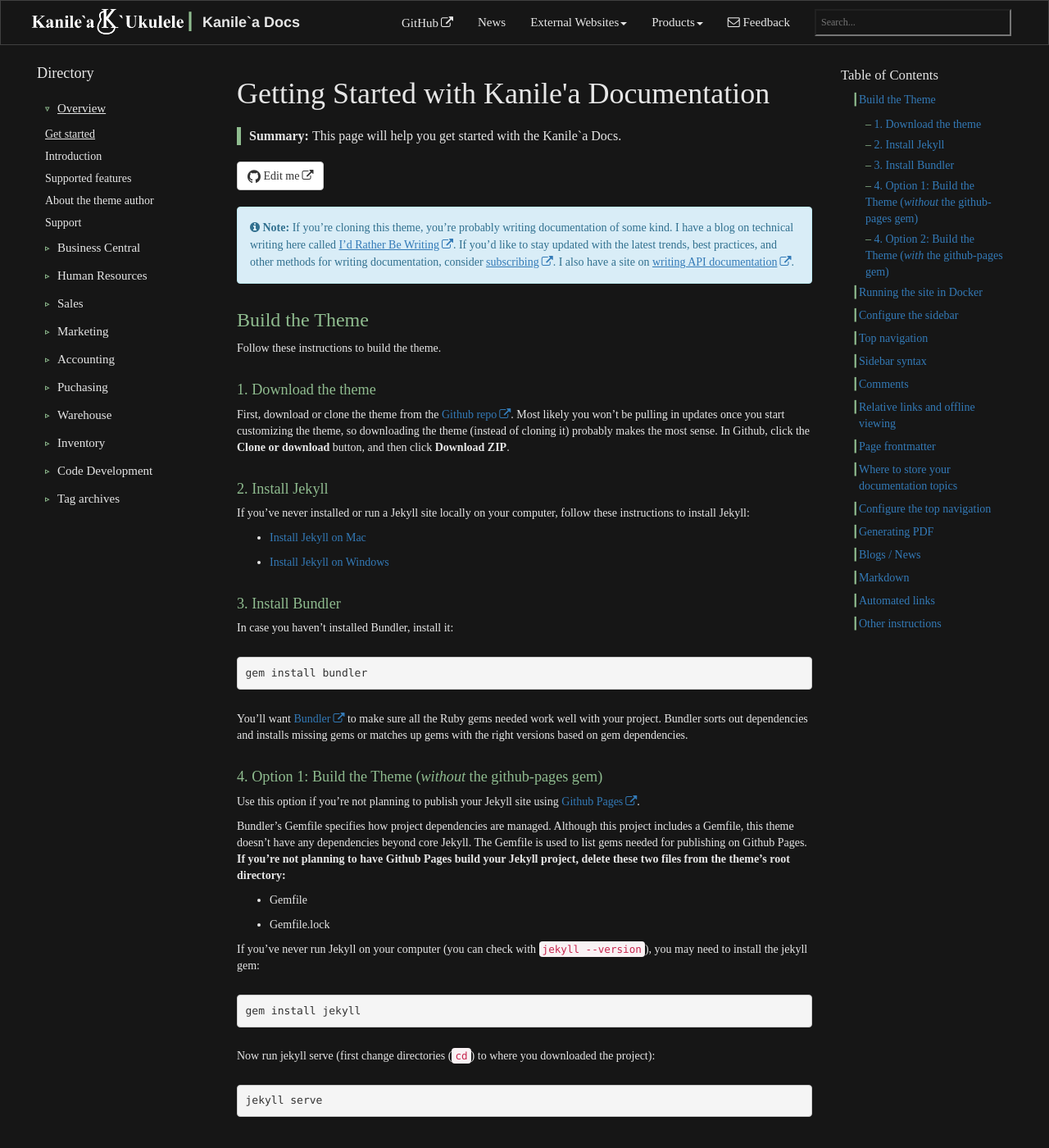
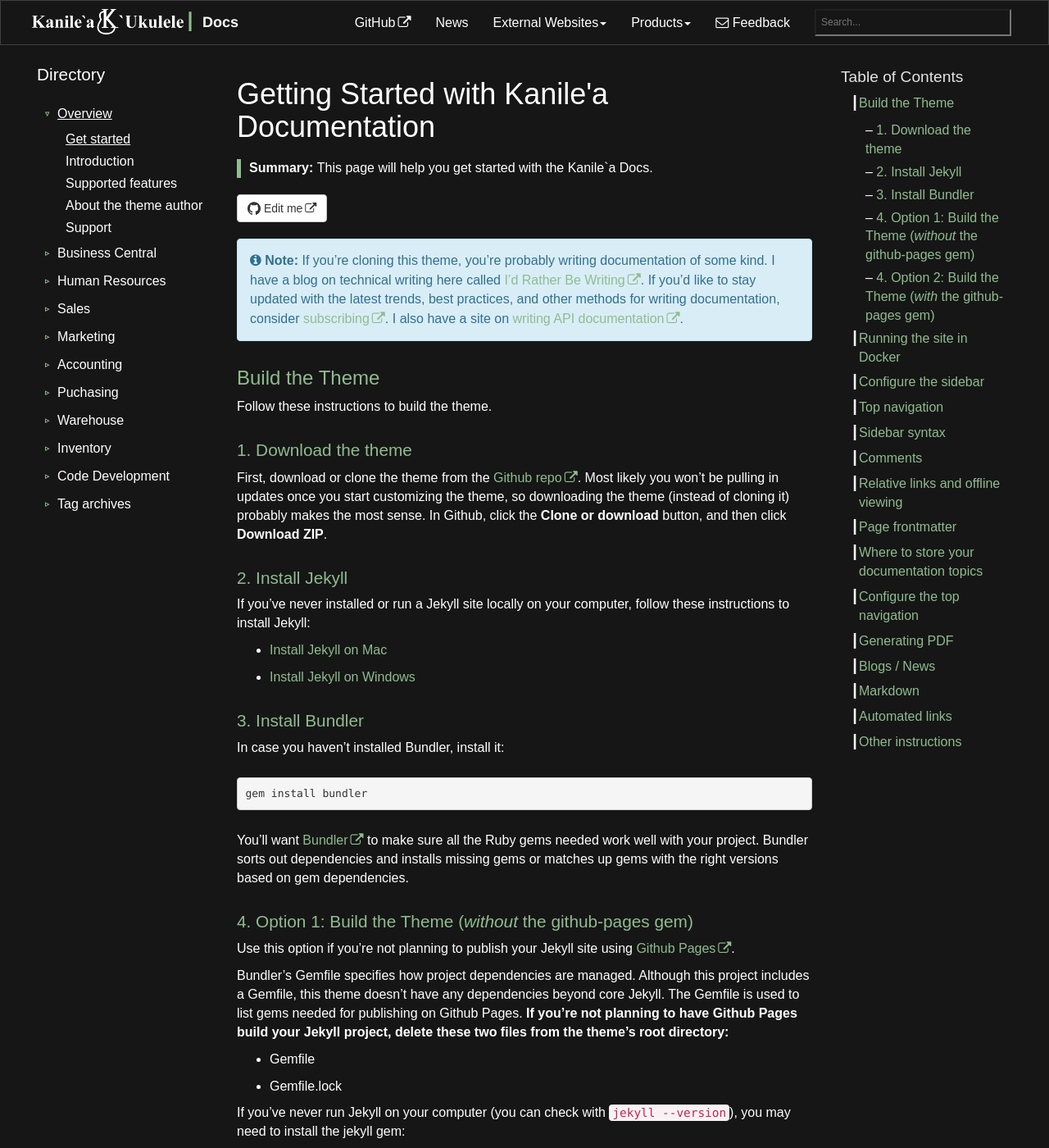
Before and after one commit to iokepasouza/KanileaDocs, a Jekyll site: the page built from index.md, in a window 1280 px wide and 1400 px high. Shown: the whole window at 82% size. Built offline with Jekyll 4.4.1, drawn with Linux system fonts in a browser that asks for light colours; comment, search, counter and statistics services are not loaded.

Commit message:
content update

```diff
--- a/_config.yml
+++ b/_config.yml
@@ -3,10 +3,10 @@
 output: web
 # this property is useful for conditional filtering of content that is separate from the PDF.
 
-topnav_title: Kanile`a Docs
+topnav_title: Docs
 # this appears on the top navigation bar next to the home button
 
-site_title: Kanile`a Docs
+site_title: Docs
 # this appears in the html browser tab for the site title (seen mostly by search engines, not users)
 
 company_name: Kanile`a 'Ukulele
--- a/css/customstyles.css
+++ b/css/customstyles.css
@@ -129,7 +129,7 @@
 table {
     max-width: 90%;
     margin-bottom: 20px;
-    border: 1px solid #e6e6e6;
+    border: 1px solid #ffffff;
 }
 
 table > thead > tr > th,
@@ -148,7 +148,7 @@
     border-bottom: 2px solid #161616;
     text-transform: none;
     background-color: #161616;
-    color: #e6e6e6;
+    color: #ffffff;
     text-align: left;
 }
 table > caption + thead > tr:first-child > th,
@@ -193,7 +193,7 @@
 }
 p.post-meta {font-size: 80%; color: #777;}
 
-.entry-date{font-size:14px;font-size:0.875rem;line-height:1.71429;margin-bottom:0;text-transform:uppercase;}
+.entry-date{font-size:16px;font-size:0.875rem;line-height:1.71429;margin-bottom:0;text-transform:uppercase;}
 
 /* search area */
 #search-demo-container ul#results-container {
@@ -213,7 +213,7 @@
 }
 
 ul#results-container a:hover {
-    color: #e6e6e6;
+    color: #ffffff;
     text-decoration: underline;
 }
 
@@ -242,7 +242,7 @@
 
 div#toc ul li {
     margin: 8px 0px 8px 22px;
-    font-size: 14px;
+    font-size: 16px;
     list-style: "\2503";
 }
 div#toc ul {
@@ -250,7 +250,7 @@
     padding: 5px;
     border-radius: 5px;
     max-width: 300px;
-    color: darkseagreen;
+    color: #ffffff;
     float: right;
 }
 
@@ -266,7 +266,7 @@
 div#toc >ul::before {
     content: "Table of Contents";
     font-weight: 500;
-    font-size: 14px;
+    font-size: 16px;
     font-size: 120%;
     color: #e4e4e4;
     text-align:center;
@@ -306,7 +306,7 @@
 }
 
 a.accordion-toggle, a.accordion-collapsed {
-    font-size: 14px;
+    font-size: 16px;
     text-decoration: none;
 }
 
@@ -336,7 +336,7 @@
 }
 
 .nav a {
-    color: #e6e6e6;
+    color: #ffffff;
     display: block;
     /*-webkit-border-radius: 4px;
     -moz-border-radius: 4px;
@@ -362,7 +362,7 @@
 
 .nav a:hover, .nav li.active > a {
     background-color: #9f000000;
-    color: #e6e6e6;
+    color: #ffffff;
     text-decoration: underline;
 }
 
@@ -371,14 +371,14 @@
 }
 
 .nav li a {
-    font-size: 14px;
+    font-size: 16px;
     line-height: 20px;
     padding: 2px 10px;
     background-color: #161616;
 }
 
 .nav > li > a {
-    font-size: 15px;
+    font-size: 16px;
     line-height: 25px;
     padding: 4px 10px;
 }
@@ -401,7 +401,7 @@
 .nav ul li a {
     background-color: #161616;
     font-weight: 250;
-    color: #e6e6e6;
+    color: #ffffff;
 }
 
 .nav li a {
@@ -415,7 +415,7 @@
 
 .nav ul li a {
     border-top:1px solid #161616;
-    padding-left:10px;
+    padding-left:35px;
 }
 /* end sidebar */
 
@@ -545,7 +545,7 @@
 }
 
 .navbar a:focus {
-    outline: 1px solid #e6e6e6;
+    outline: 1px solid #ffffff;
 }
 
 hr.faded {
@@ -583,7 +583,7 @@
 
 .summary {
     font-size:120%;
-    color: #808080;
+    color: #ffffff;
     margin:20px 0px 20px 0px;
     border-left: 5px solid #ED1951;
     padding-left: 10px;
@@ -624,7 +624,7 @@
 
 .tab-content {
     padding: 15px;
-    background-color: #e6e6e6;
+    background-color: #ffffff;
 }
 
 span.tagTitle {font-weight: 500;}
@@ -646,11 +646,11 @@
 div.alert code, h2 code {
     background-color: transparent !important;
 }
-/* without this, the links in these notes aren't visible.*/
+/* without this, the links in these notes aren't visible.
 .alert a {
     text-decoration: underline;
 }
-
+*/
 div.tags {padding: 10px 5px;}
 
 .tabLabel {
@@ -725,7 +725,7 @@
 }
 
 #mysidebar .nav ul {
-    background-color: #e6e6e6;
+    background-color: #ffffff;
 }
 .nav ul.series li {
     list-style: decimal;
@@ -740,7 +740,7 @@
 }
 
 .nav ul.series {
-    background-color: #e6e6e6;
+    background-color: #ffffff;
 }
 
 /*
@@ -985,7 +985,7 @@
 }
 
 .post-meta {
-    font-size: 14px;
+    font-size: 16px;
     color: #828282;
 }
 
@@ -1147,7 +1147,7 @@
         white-space: -pre-wrap;      /* Opera 4-6 */
         white-space: -o-pre-wrap;    /* Opera 7 */
         word-wrap: break-word;       /* Internet Explorer 5.5+ */
-        font-size: 14px;
+        font-size: 16px;
     }
 
 /*
--- a/css/theme-blk.css
+++ b/css/theme-blk.css
@@ -1,5 +1,5 @@
 .summary {
-    color: #e6e6e6;
+    color: #ffffff;
     border-left: 5px solid darkseagreen;
     font-size:16px;
 }
@@ -45,7 +45,7 @@
     border-color: #404040;
 }
 .navbar-inverse .navbar-nav>li>a, .navbar-inverse .navbar-brand {
-    color: #e6e6e6;
+    color: #ffffff;
 }
 
 .navbar-inverse .navbar-nav>li>a:hover, a.fa.fa-home.fa-lg.navbar-brand:hover {
@@ -62,7 +62,7 @@
 
 .navbar-inverse .navbar-nav > .open > a, .navbar-inverse .navbar-nav > .open > a:hover, .navbar-inverse .navbar-nav > .open > a:focus {
     background-color: #9f000000;
-    color: #e6e6e6;
+    color: #ffffff;
 }
 
 .navbar-inverse .navbar-collapse, .navbar-inverse .navbar-form {
@@ -76,13 +76,13 @@
 }
 
 .btn-primary {
-    color: #e6e6e6;
+    color: #ffffff;
     background-color: #9f0000;
     border-color: #9f0000;
 }
 
 .navbar-inverse .navbar-nav > .active > a {
-    color: #e6e6e6;
+    color: #ffffff;
 }
 
 .navbar-inverse .navbar-nav > .active > a:hover, .navbar-inverse .navbar-nav > .active > a:focus {
@@ -105,8 +105,8 @@
 
 body.print h1 {color: #75b6e7 !important; font-size:28px !important;}
 body.print h2 {color: #595959 !important; font-size:20px !important;}
-body.print h3 {color: #E50E51 !important; font-size:14px !important;}
-body.print h4 {color: #679DCE !important; font-size:14px; font-style: italic !important;}
+body.print h3 {color: #E50E51 !important; font-size:16px !important;}
+body.print h4 {color: #679DCE !important; font-size:16px; font-style: italic !important;}
 
 .anchorjs-link:hover {
     color: #9f0000;
@@ -119,8 +119,8 @@
 li.sidebarTitle {
     font-weight:normal;
     font-size:130%;
-    color: #e6e6e6;
-    margin-bottom:14px;
+    color: #ffffff;
+    margin-bottom:16px;
 }
 
 .navbar-inverse .navbar-toggle:focus, .navbar-inverse .navbar-toggle:hover {
@@ -132,10 +132,10 @@
 }
 
 body {
-    font-family: 'Times New Roman';
-    font-size: 14px;
+    font-family: sans-serif;
+    font-size: 16px;
     line-height: 1.42857143;
-    color: #e6e6e6;
+    color: #ffffff;
     background-color: #161616;
 }
 
@@ -145,9 +145,9 @@
     padding: 3px 20px;
     clear: both;
     font-weight: 400;
-    font-size: 14px;
+    font-size: 16px;
     line-height: 1.42857143;
-    color: #e6e6e6;
+    color: #ffffff;
     white-space: nowrap;
 
 }
@@ -175,3 +175,8 @@
         margin-right: 3rem;
     }
 }
+
+a {
+    color: darkseagreen;
+    text-decoration: none;
+}
```
